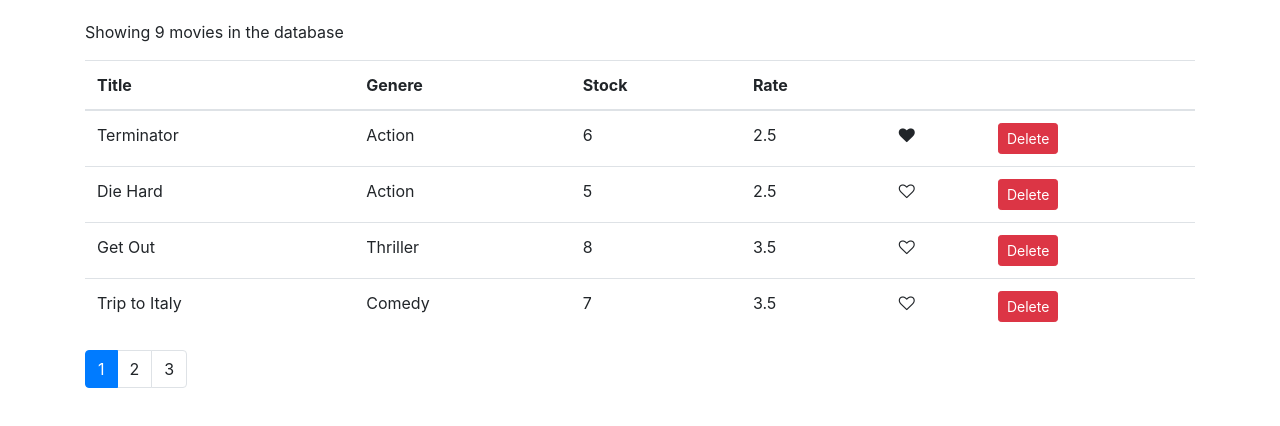
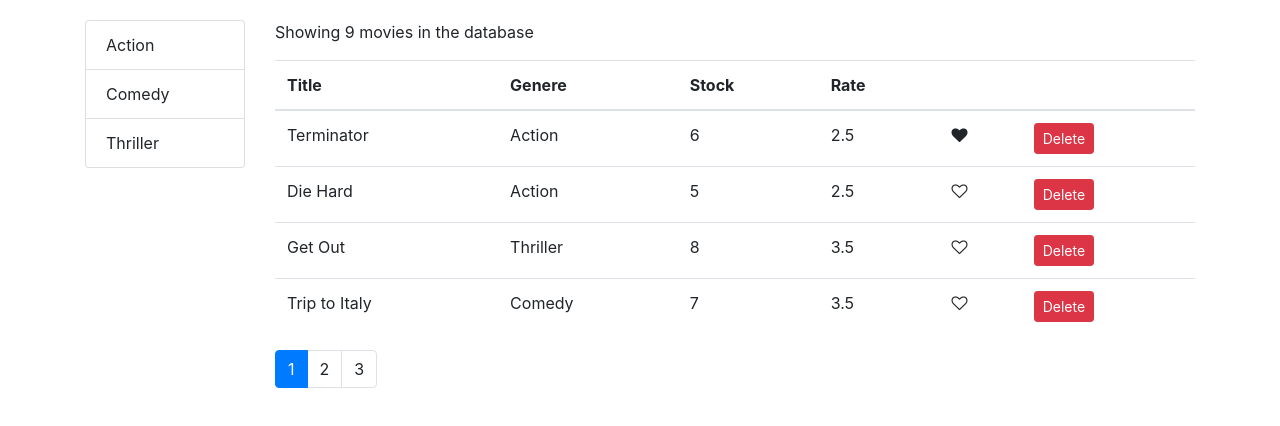
Before and after one commit to ajain27/React-Video-Rental, a React (Create React App) app in the folder video-rental/: page / in a window 1280 px wide. Shown: the top 426 px of the page. Built offline with nearby package versions, Linux system fonts and the light colour scheme.

Commit message:
Adding the list group and displaying the generes

```diff
--- /dev/null
+++ b/video-rental/src/components/common/listGroup.jsx
@@ -0,0 +1,17 @@
+import React from 'react'
+
+const ListGroup = props => {
+  const { items } = props
+
+  return (
+    <ul className='list-group'>
+      {items.map(item => (
+        <li key={item._id} className='list-group-item'>
+          {item.name}
+        </li>
+      ))}
+    </ul>
+  )
+}
+
+export default ListGroup
--- a/video-rental/src/components/movies/movies.jsx
+++ b/video-rental/src/components/movies/movies.jsx
@@ -1,14 +1,21 @@
 import React, { Component } from 'react'
 import { getMovies } from '../../services/fakeMovieService'
 import Like from '../common/like'
+import ListGroup from '../common/listGroup'
 import Pagination from '../common/pagination'
 import { paginate } from '../../utils/paginate'
+import { getGenres } from '../../services/fakeGenreService'
 
 class Movies extends Component {
   state = {
-    movies: getMovies(),
+    movies: [],
+    generes: [],
     pageSize: 4,
     currentPage: 1
+  }
+
+  componentDidMount () {
+    this.setState({ movies: getMovies(), generes: getGenres() })
   }
 
   handleDelete = movie => {
@@ -28,6 +35,10 @@ class Movies extends Component {
     this.setState({ currentPage: page })
   }
 
+  handleGenereSelect = genere => {
+    console.log(genere)
+  }
+
   render () {
     const { length: movieLength } = this.state.movies
     const { pageSize, currentPage, movies: allMovies } = this.state
@@ -39,7 +50,14 @@ class Movies extends Component {
     const movies = paginate(allMovies, currentPage, pageSize)
 
     return (
-      <div>
+      <div className='row'>
+        <div className='col-2'>
+          <ListGroup
+            items={this.state.generes}
+            onItemSelect={this.handleGenereSelect}
+          />
+        </div>
+        <div className='col'>
           <p>Showing {movieLength} movies in the database</p>
           <table className='table'>
             <thead>
@@ -84,6 +102,7 @@ class Movies extends Component {
             currentPage={currentPage}
           />
         </div>
+      </div>
     )
   }
 }
```
Also changed, not shown: video-rental/src/services/fakeGenreService.js (+6 -6 lines). Lines whose indentation alone changed are shown as unchanged.
